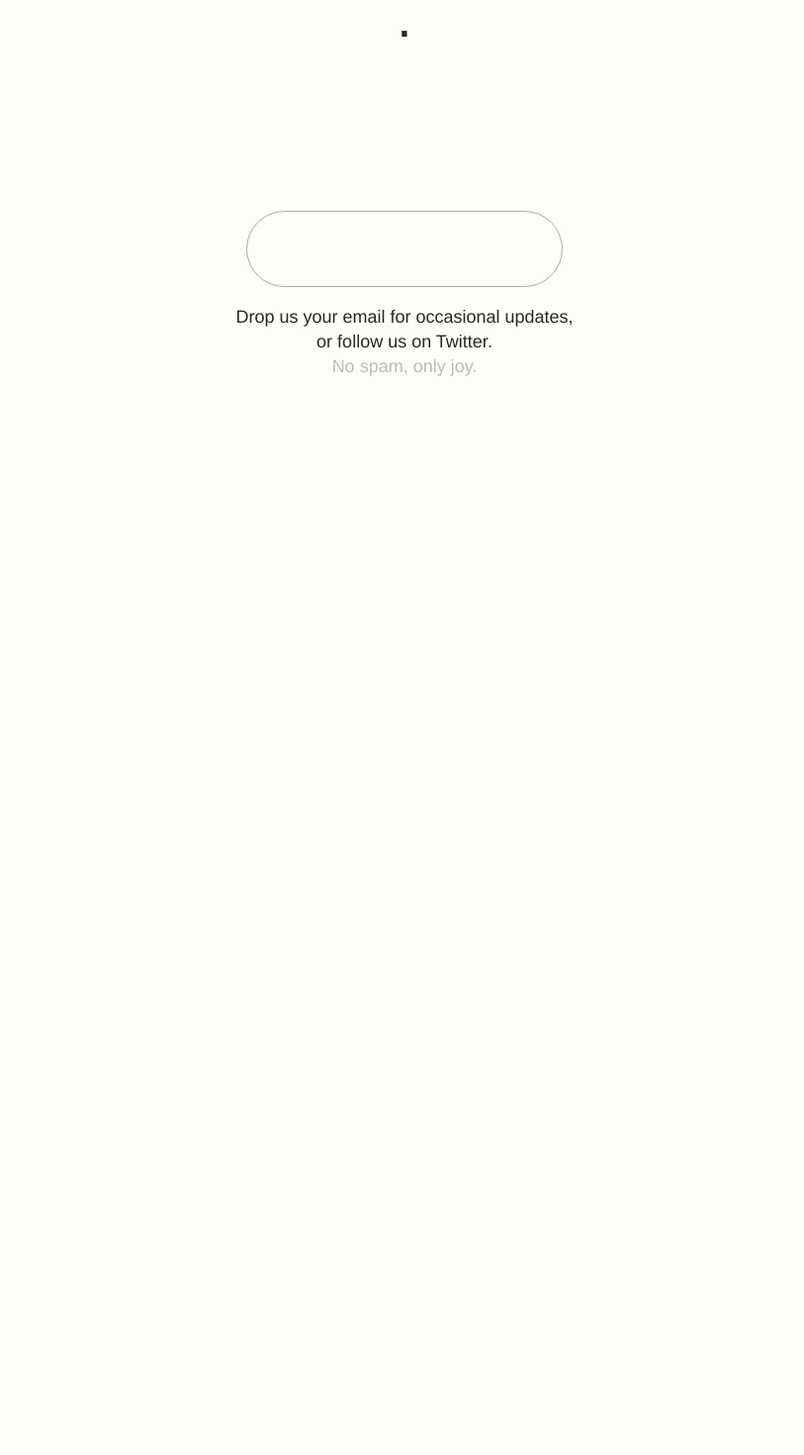
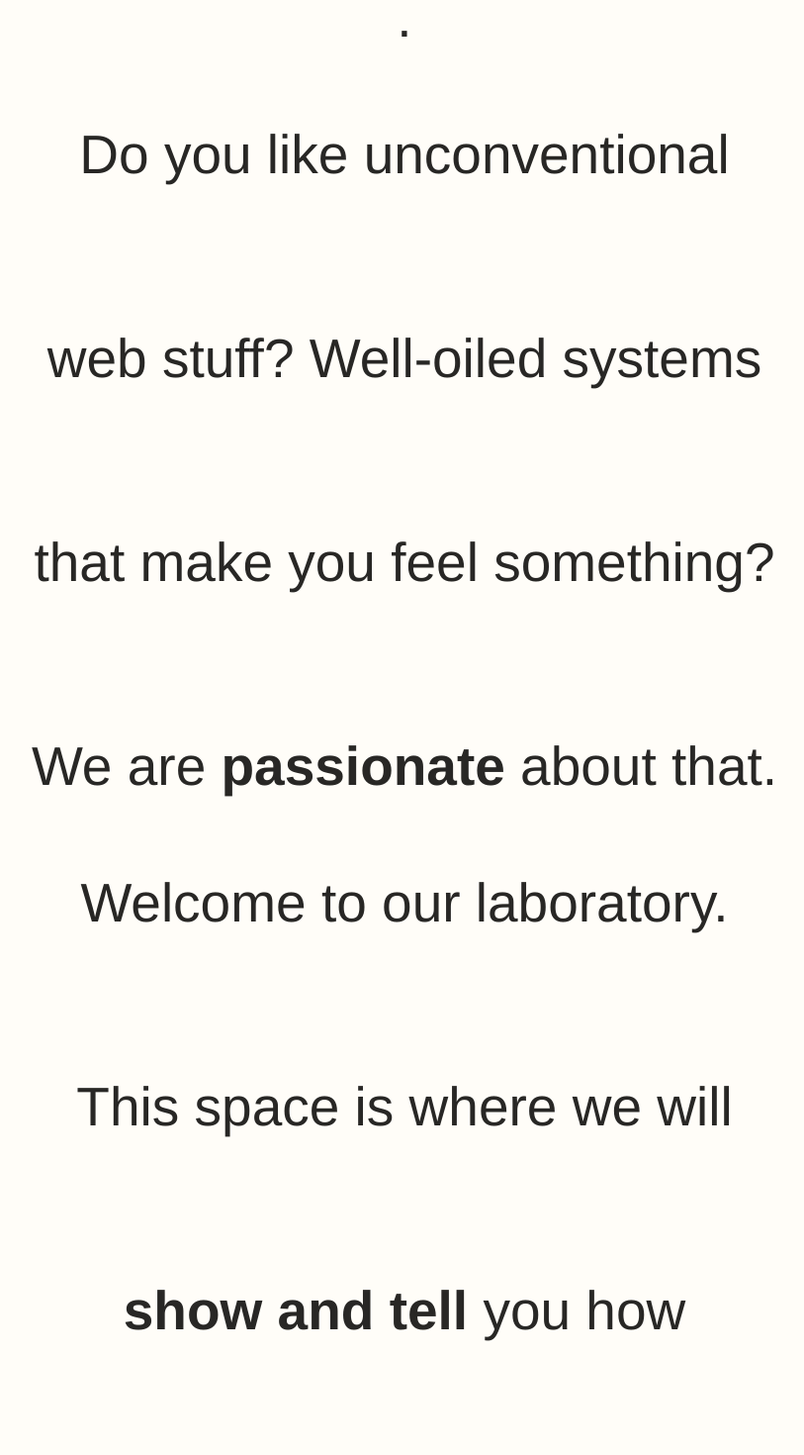
Before and after one commit to theculturecc/experiments, a Next.js app: page /001 in a window 1280 px wide. Shown: the part 5000-6470 px from the top of the page at 99% size, without its empty margins (231-1044 px from the left). Before the commit the page ends 5543 px from the top, so only its background shows below. Built offline with nearby package versions, Linux system fonts and the light colour scheme; a web font is replaced by a local one.

Commit message:
🤔 What this is all about

```diff
--- a/pages/001.mdx
+++ b/pages/001.mdx
@@ -87,4 +87,24 @@ by Karl and Xavier.
   .<br />
 </p>
 
+<p>
+  Do you like unconventional
+  <br />
+  web stuff? Well-oiled systems
+  <br />
+  that make you feel something?
+  <br />
+  We are <strong>passionate</strong> about that.
+</p>
+
+<p>
+  Welcome to our laboratory.
+  <br />
+  This space is where we will
+  <br />
+  <strong>show and tell</strong> you how
+  <br />
+  we build our experiments.
+</p>
+
 <GetTheNews />
```
